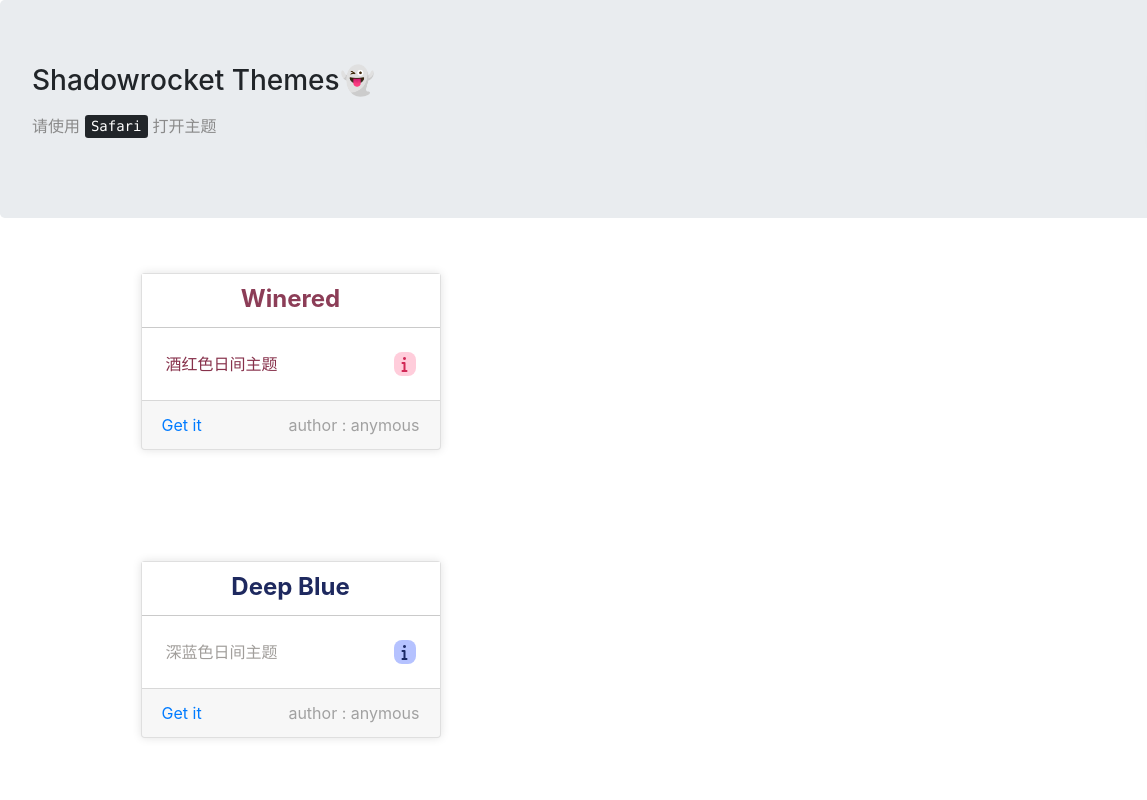
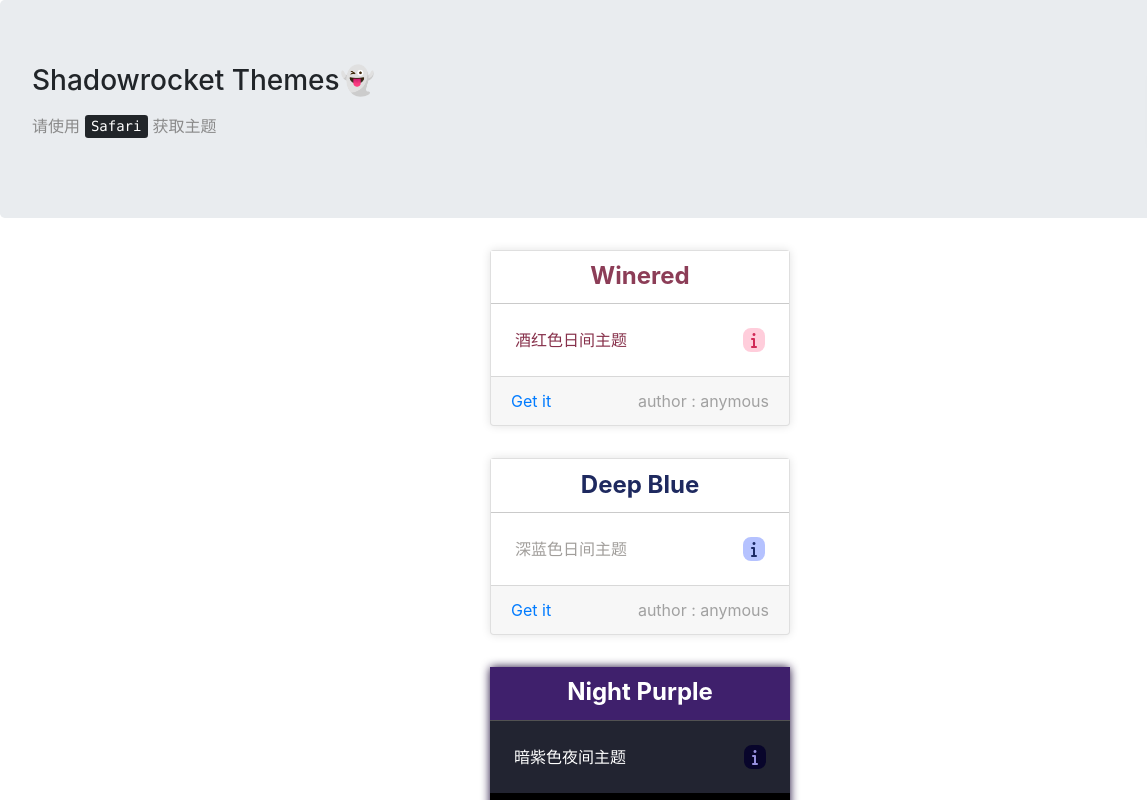
Before and after one commit to kasusa/kasusa.github.io, a plain HTML site: page unimportant_sites/ShadowrocketTheme/RocketThemes.html in a window 1280 px wide. Shown: the top 800 px of the page, 0-1147 px from the left. Drawn offline with nearby package versions, Linux system fonts and the light colour scheme.

Commit message:
with icon

```diff
--- a/unimportant_sites/ShadowrocketTheme/RocketThemes.html
+++ b/unimportant_sites/ShadowrocketTheme/RocketThemes.html
@@ -7,6 +7,7 @@
     <link rel="stylesheet" href="https://stackpath.bootstrapcdn.com/bootstrap/4.3.1/css/bootstrap.min.css"
         integrity="sha384-ggOyR0iXCbMQv3Xipma34MD+dH/1fQ784/j6cY/iJTQUOhcWr7x9JvoRxT2MZw1T" crossorigin="anonymous">
     <meta name="viewport" content="width=device-width, initial-scale=1.0">
+    <link rel="icon" href="https://wx1.sinaimg.cn/mw690/006rgJELgy1gaqcfichxlj30cs0cst9c.jpg">
     <meta http-equiv="X-UA-Compatible" content="ie=edge">
     <title>ShadowRocket Themes</title>
     <style>
@@ -43,8 +44,8 @@
         }
 
         .card {
-            margin: 5%;
-            margin-bottom: 10%;
+            margin: auto;
+            margin-bottom: 2em;
             width: 300px;
             box-shadow: 0 0 10px rgba(0, 0, 0, 0.116);
         }
@@ -212,7 +213,7 @@
         <img class="officalicon" src="img/origin.png" alt="ShadowRocket">
         <h3>Shadowrocket Themes👻</h3>
         <p></p>
-        <p class="comment">请使用 <kbd>Safari</kbd> 打开主题</p>
+        <p class="comment">请使用 <kbd>Safari</kbd> 获取主题</p>
     </header>
 
     <div class=" container ">
```
